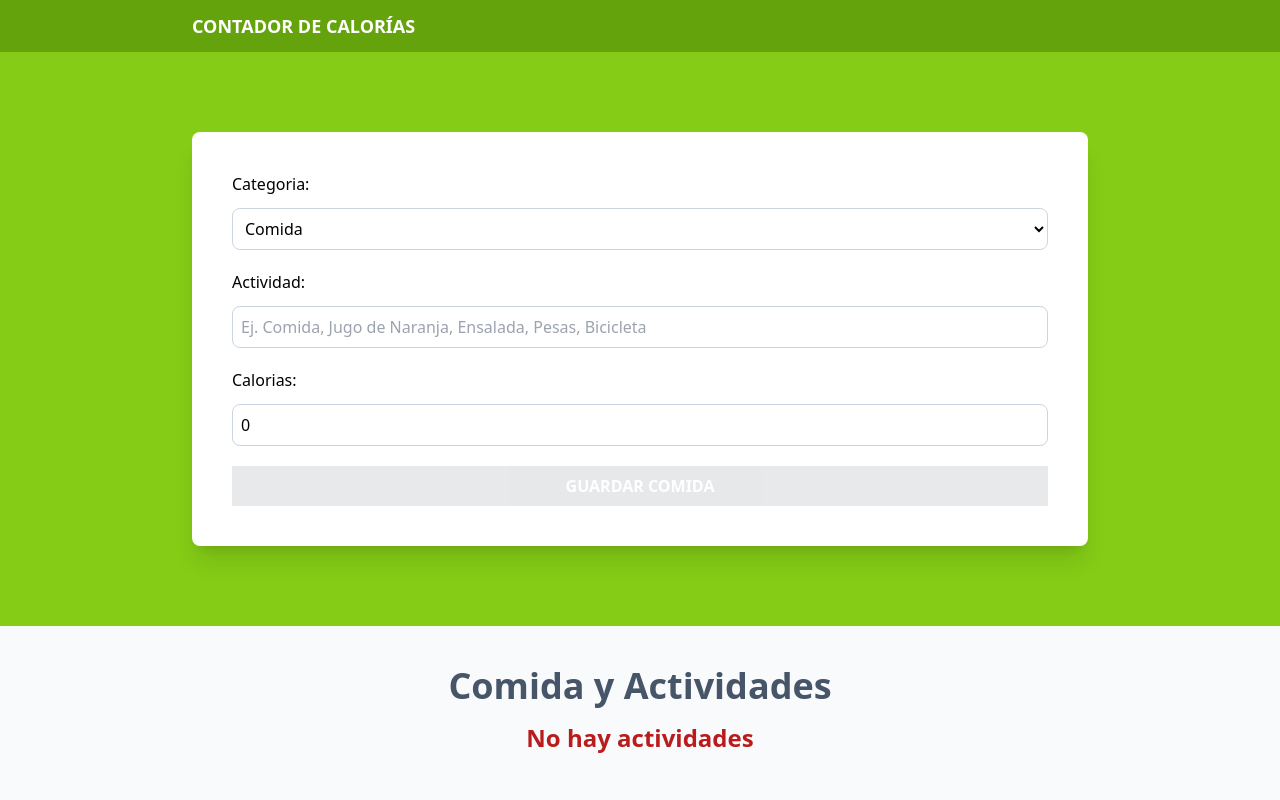
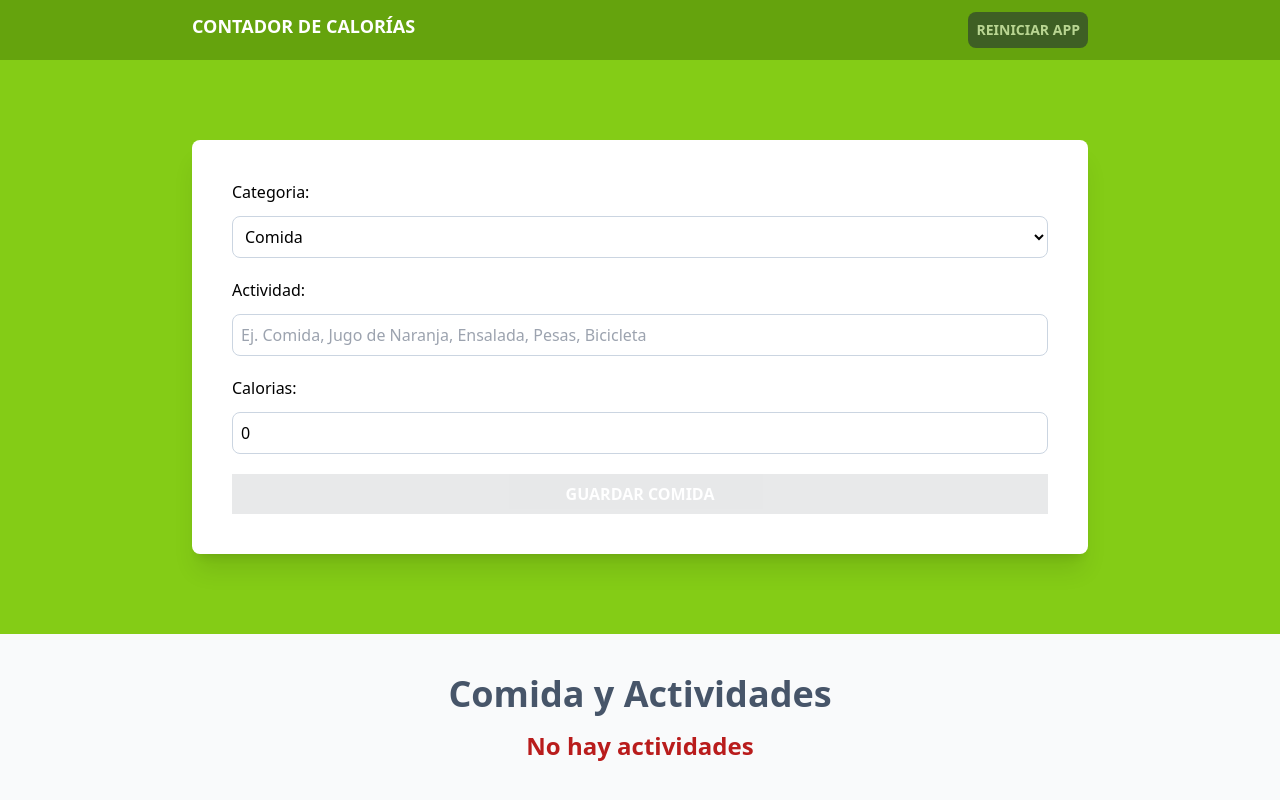
Before and after one commit to Luis-Alvarezz/Calorie-Tracker, a React (Vite) app: page / in a window 1280 px wide. Shown: the top 800 px of the page. Built offline with nearby package versions, Linux system fonts and the light colour scheme.

Commit message:
[MODIFY]: Se cambio la regla de Hook useMemo en Componente App.tsx

```diff
--- a/src/App.tsx
+++ b/src/App.tsx
@@ -1,5 +1,5 @@
 import Form from "./components/Form"
-import { useReducer, useEffect } from "react";
+import { useReducer, useEffect, useMemo } from "react";
 import ActivityList from "./components/ActivityList";
 import { activityReducer, initialState } from "./reducers/activity-reducer";
 
@@ -12,11 +12,22 @@ function App() {
     localStorage.setItem('activities', JSON.stringify(state.activities)) // * Convertimos el array de actividades en una cadena de texto para poder guardarlo en el localStorage
   }, [state.activities]) // * Escuchamos por 'state.activities' para que se dispare cuando se agregue o elimine una actividad
 
+  const canResetApp = useMemo(() => state.activities.length > 0, [state.activities]) // * Pasamos como dependencia 'state.activities' porque si el usuario agrega actividades o interactuamos en este STATE
+  // * es cuando queremos permitir al usuario reestablecer o reiniciar la Aplicacion.
+
   return (
     <>
       <header className="bg-lime-600 py-3">
         <div className="max-w-4xl mx-auto flex justify-between">
           <h1 className="text-center text-lg font-bold text-white uppercase">Contador de Calorías</h1>
+
+          <button
+            className="bg-gray-800 hover:bg-gray-900 p-2 font-bold uppercase text-white cursor-pointer rounded-lg text-sm disabled:opacity-55 disabled:cursor-not-allowed"
+            disabled={!canResetApp}
+            onClick={() => dispatch({ type: 'reset-activities' })}
+          >
+            Reiniciar App
+          </button>
         </div>
       </header>
 
--- a/src/components/ActivityList.tsx
+++ b/src/components/ActivityList.tsx
@@ -27,7 +27,7 @@ export default function ActivityList({ activities, dispatch }: ActivitiListProps
       <h2 className="text-4xl font-bold text-slate-600 text-center">Comida y Actividades</h2>
       { isEmpty ? <p className="text-2xl font-bold text-red-700 text-center py-4">No hay actividades</p> :
         activities.map(activity => ( // * NO creamos componente nuevo para no tener el famoso 'prop drilling' (muchos props)
-          <div key={activity.id} className="px-5 py-10 bg-white mt-5 flex justify-between">
+          <div key={activity.id} className="px-5 py-10 bg-white mt-5 flex justify-between shadow">
             {/* // ! Botones para renderizar eventos en DOM */}
             <div className="space-y-2 relative">
               <p className={`absolute -top-8 -left-8 px-10 py-2 text-white uppercase font-bold ${activity.category === 1 ? 'bg-lime-500' : 'bg-orange-500'}`}>
--- a/src/reducers/activity-reducer.ts
+++ b/src/reducers/activity-reducer.ts
@@ -11,11 +11,15 @@ export type ActivityAction =
   type: 'set-activeId', // ? Describe que es lo que está sucediendo.
   payload: { id: Activity['id']  } // ? Pasamos unicamente el ID para settear el evento en el formulario
 } |
-
 {
   type: 'delete-activity',
   payload: { id: Activity['id'] }
 }
+ |
+{
+  type: 'reset-activities' // ! NO se requiere payload porque NO cambiamos el STATE
+}
+
 
 export type ActivityState = { // * 3.- Type de estado inicial, el cual se llama 'activities' y el del TYPE 'Activity[]'
   activities: Activity[]; // ? Un array de objetos Activity de manera Global
@@ -72,5 +76,15 @@ export const activityReducer = (state: ActivityState = initialState, action: Act
       activeId: ''
     }
   }
+
+  if (action.type === 'reset-activities') {
+    // console.log('Eliminando todos los eventos...')
+    return {
+      activities: [],
+      activeId: '' // * Vamos a almacenar el ID de la actividad de la cual se presiona para editar
+    }
+  }
+
+
   return state; // * Devolvemos el NUEVO ESTADO, NOOO mutar el estado actual
 }
```
